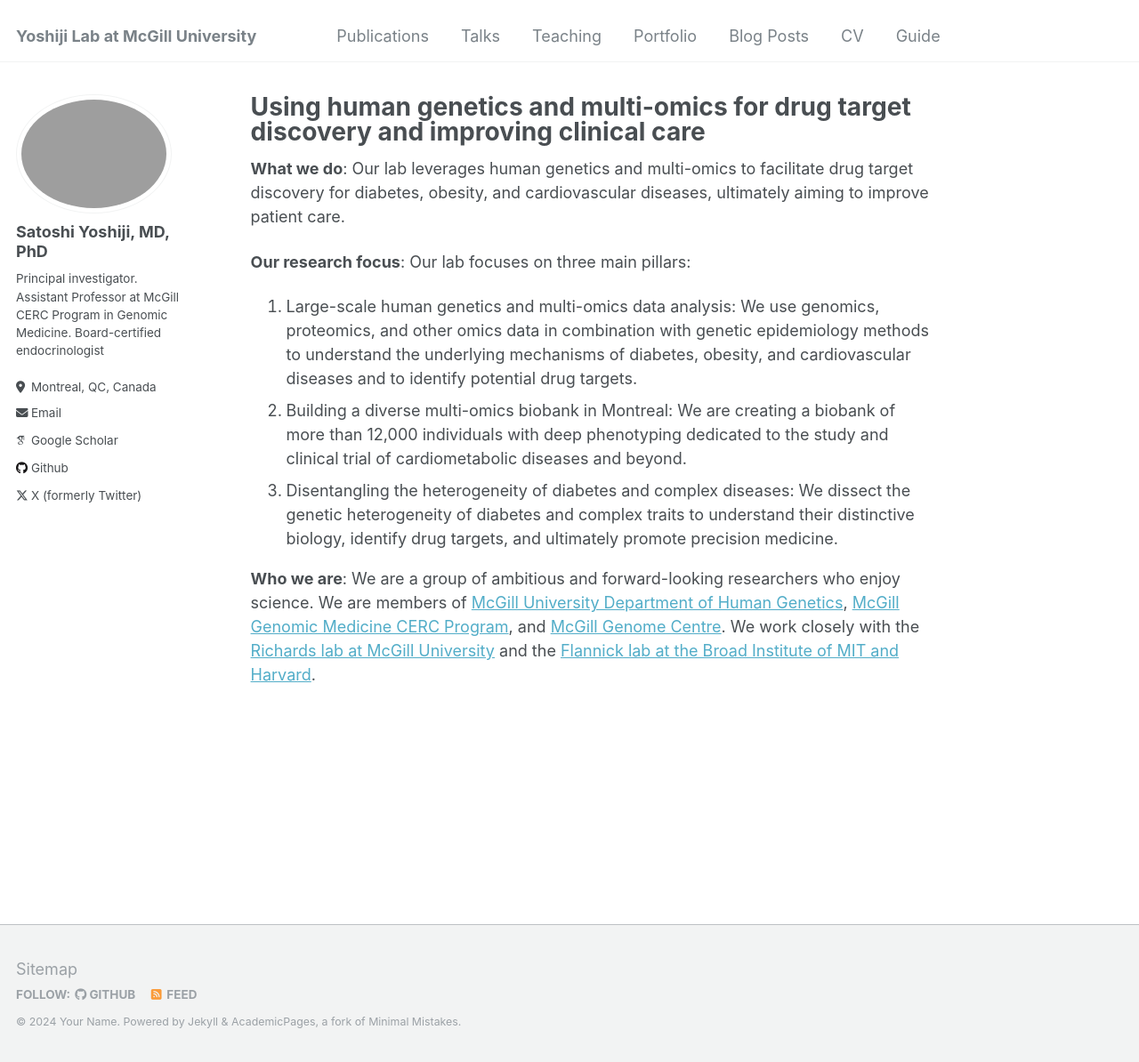
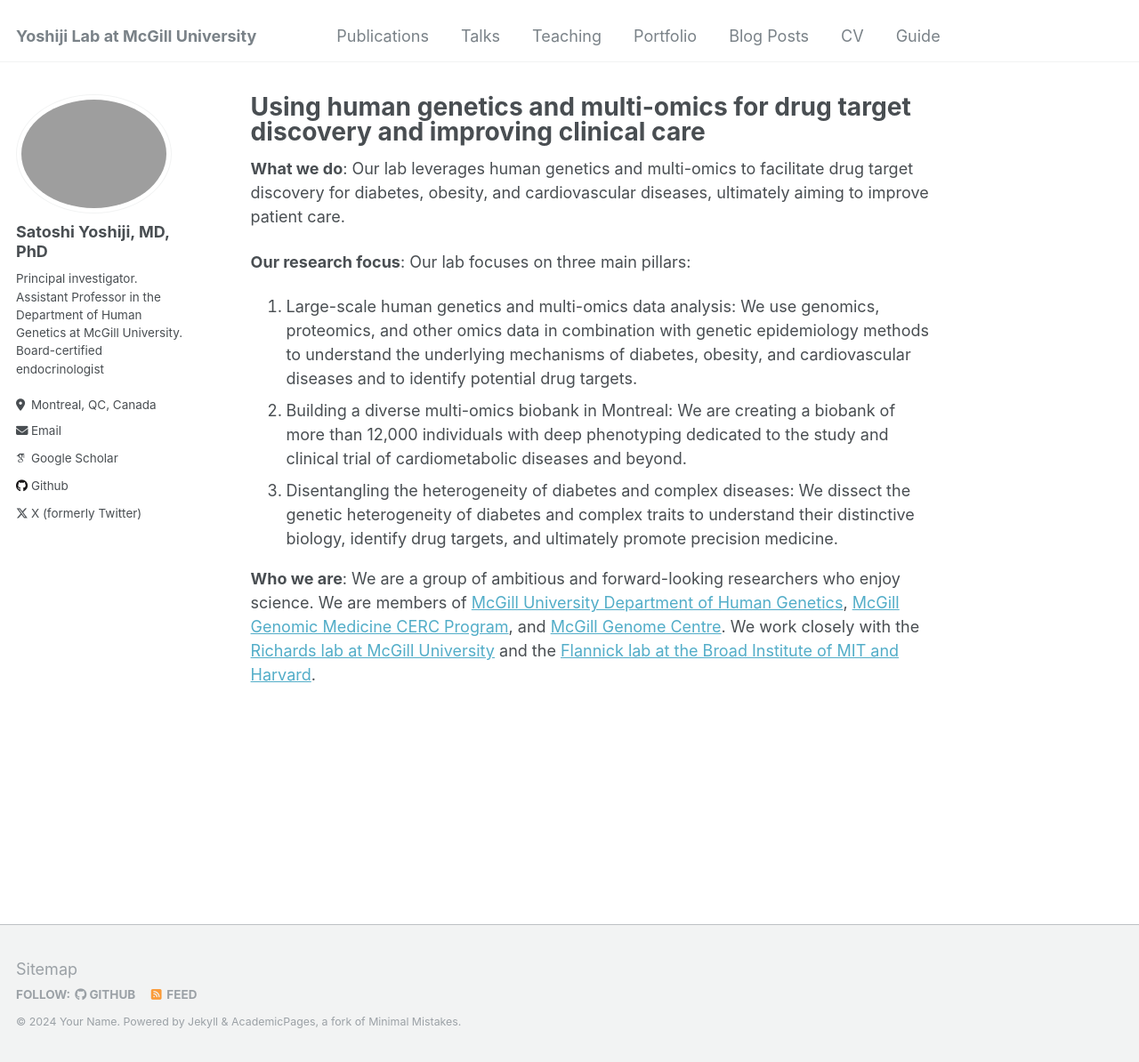
Before and after one commit to satoshi-yoshiji/satoshi-yoshiji.github.io, a Jekyll site: the page built from _pages/about.md, in a window 1280 px wide and 1194 px high. Shown: the whole window at 89% size. Built offline with Jekyll 4.4.1, drawn with Linux system fonts in a browser that asks for light colours; some web fonts are replaced.

Commit message:
Update _config.yml

```diff
--- a/_config.yml
+++ b/_config.yml
@@ -24,7 +24,7 @@ author:
   avatar           : "profileJune2024.png"
   name             : "Satoshi Yoshiji, MD, PhD"
   pronouns         : # example: "she/her"
-  bio              : "Principal investigator. Assistant Professor at McGill CERC Program in Genomic Medicine. Board-certified endocrinologist"
+  bio              : "Principal investigator. Assistant Professor in the Department of Human Genetics at McGill University. Board-certified endocrinologist"
   location         : "Montreal, QC, Canada"
   employer         : #"Red Brick University"
   uri              : # URL
```
